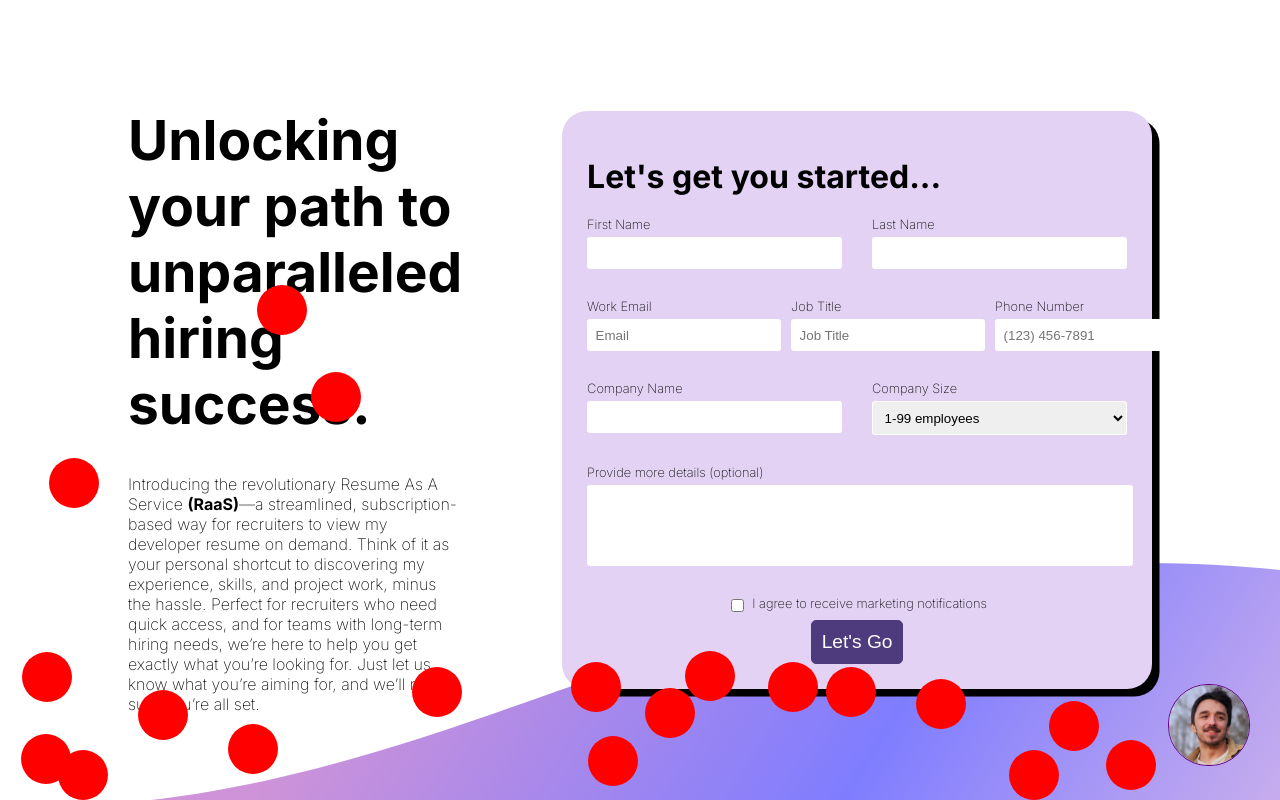
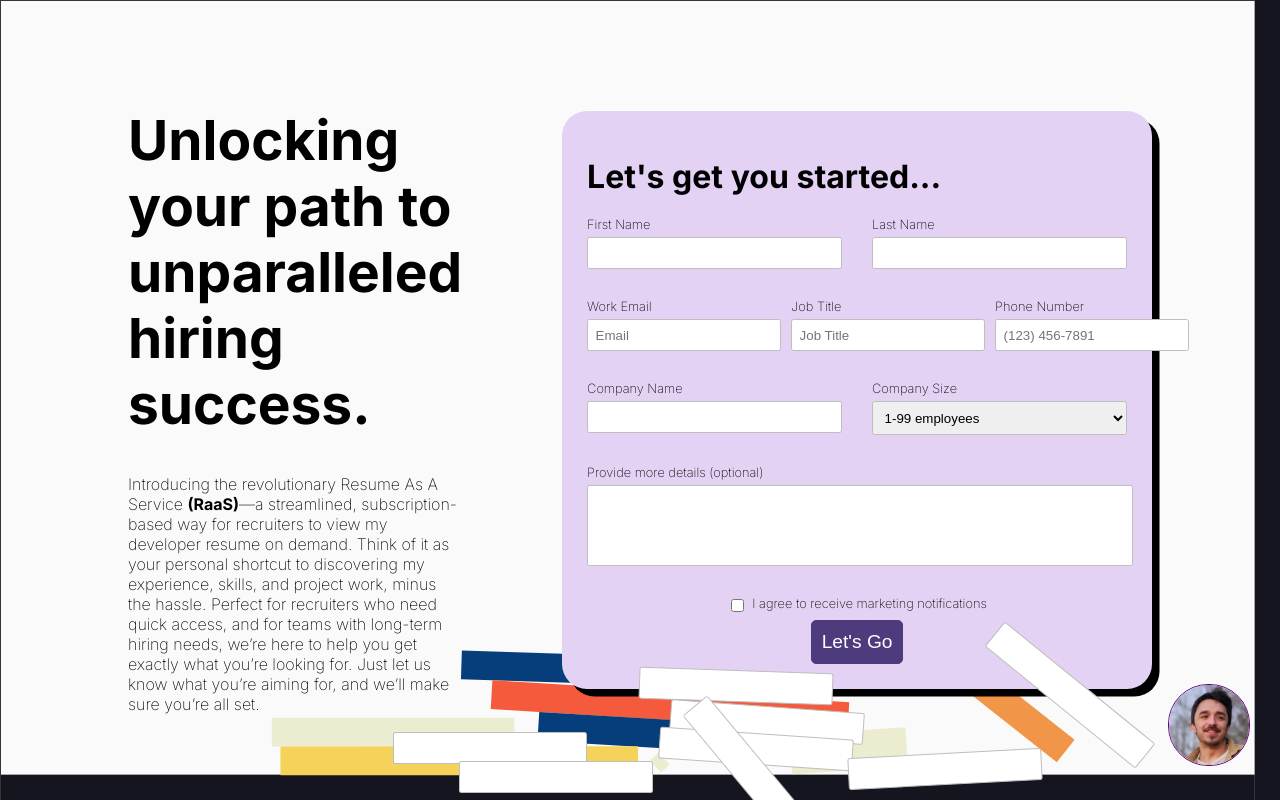
Before and after one commit to landaverdend/portfolio-site, a React (Vite) app: page / in a window 1280 px wide. Shown: the top 800 px of the page. Built offline with nearby package versions, Linux system fonts and the light colour scheme.

Commit message:
lets go?

```diff
--- a/src/views/SurveyView/SetupForm/SetupForm.tsx
+++ b/src/views/SurveyView/SetupForm/SetupForm.tsx
@@ -4,7 +4,7 @@ import { FieldError, SubmitHandler, useForm } from 'react-hook-form';
 
 import '../survey-view.css';
 import { createPortal } from 'react-dom';
-import { Bodies, Composite, Engine, Runner } from 'matter-js';
+import { Bodies, Composite, Engine, Render, Runner } from 'matter-js';
 
 function randomChanceInTen(num: number) {
   return Math.random() < num * 0.1;
@@ -45,11 +45,33 @@ function SetupForm() {
   const ref = useRef<HTMLDivElement>(null);
   const engine = useRef<Matter.Engine>(Engine.create());
   const runner = useRef<Matter.Runner>(Runner.create());
+  // const renderer = useRef<Matter.Render>(Render.create({ engine: engine.current }));
+
   const [, setAnim] = useState(0);
-  const dots = useRef<{ x: number; y: number }[]>([]);
+  const inputCoordinates = useRef<{ x: number; y: number; angle: number }[]>([]);
 
   useEffect(() => {
+    const render = Render.create({
+      element: document.body, // Attach the canvas to the document body
+      engine: engine.current,
+      options: {
+        width: ref.current?.clientWidth,
+        height: ref.current?.clientHeight,
+        background: '#fafafa',
+        wireframes: false, // Set to false to render solid shapes
+      },
+    });
+
     Runner.run(runner.current, engine.current);
+    Render.run(render);
+
+    return () => {
+      Runner.stop(runner.current);
+      Render.stop(render);
+      Composite.clear(engine.current.world, false);
+      render.canvas.remove();
+      render.textures = {};
+    };
   }, []);
 
   // Build out the base scene when times tried is greater or equal to 1.
@@ -74,20 +96,32 @@ function SetupForm() {
   useEffect(() => {
     let unsubscribe: any;
 
-    function addElement() {
+    function addElements() {
       const width = ref.current?.clientWidth ?? 0;
       const height = ref.current?.clientHeight ?? 0;
+
       const circ = Bodies.circle(Math.random() * width * 0.75 + 50, Math.random() * height * 0.75 + 50, 25);
       circ.friction = 0.05;
       circ.frictionAir = 0.00005;
       circ.restitution = 0.9;
 
-      Composite.add(engine.current.world, circ);
+      const inputs = document.getElementsByTagName('input');
 
-      if (dots.current.length < 100) setTimeout(addElement, 300);
+      for (let input of inputs) {
+        const dims = input.getBoundingClientRect();
+
+        const bodyToAdd = Bodies.rectangle(dims.x, dims.y, dims.width * 1.25, dims.height * 0.9);
+        bodyToAdd.friction = 0.05;
+        bodyToAdd.frictionAir = 0.00005;
+        bodyToAdd.restitution = 1;
+
+        Composite.add(engine.current.world, bodyToAdd);
+      }
+
+      // if (inputCoordinates.current.length < 100) setTimeout(addElements, 300);
     }
 
-    addElement();
+    addElements();
 
     return () => {
       clearTimeout(unsubscribe);
@@ -100,8 +134,7 @@ function SetupForm() {
       let i = 0;
       for (const el of Composite.allBodies(engine.current.world)) {
         if (el.isStatic) continue;
-
-        dots.current[i] = { x: el.position.x, y: el.position.y };
+        inputCoordinates.current[i] = { x: el.position.x, y: el.position.y, angle: el.angle };
 
         i++;
       }
@@ -125,27 +158,27 @@ function SetupForm() {
         document.getElementById('root') as HTMLElement
       )}
 
-      {dots.current.map((dot, key) => {
-        return (
-          <div
-            style={{
-              backgroundColor: 'red',
-              borderRadius: '50%',
-              position: 'absolute',
-              top: dot.y,
-              left: dot.x,
-              width: '50px',
-              height: '50px',
-              zIndex: 10000,
-            }}
-            key={key}></div>
-        );
-      })}
-
       <div className="email-form-container">
         <h1>Let's get you started...</h1>
         {/* "handleSubmit" will validate your inputs before invoking "onSubmit" */}
         <form className={'email-form'} onSubmit={handleSubmit(onSubmit)}>
+          {/* All of the dropped inputs..*/}
+
+          {inputCoordinates.current.map((el, key) => {
+            return (
+              <input
+                type="text"
+                style={{
+                  position: 'absolute',
+                  top: el.y,
+                  left: el.x,
+                  transform: `rotate(${el.angle}rad)`,
+                }}
+                // style={{ transform: `translate(${el.x}px, ${el.y}px) rotate(${el.angle}deg)`, position: 'absolute' }}
+                key={key}></input>
+            );
+          })}
+
           {/* include validation with required or other standard HTML validation rules */}
 
           <label htmlFor="firstName" className="firstName">
--- a/src/views/SurveyView/survey-view.css
+++ b/src/views/SurveyView/survey-view.css
@@ -69,7 +69,7 @@
     /* Shared input stuff.*/
     select,
     input {
-      border: 1px solid #fff;
+      border: 1px solid #bebebe;
       border-radius: 2.5px;
       padding: 7.5px;
       outline: none;
@@ -94,7 +94,8 @@
         font-family: inherit;
 
         outline: none;
-        border: 1px solid white;
+        border: 1px solid #bebebe;
+
         border-radius: 2.5px;
       }
     }
```
